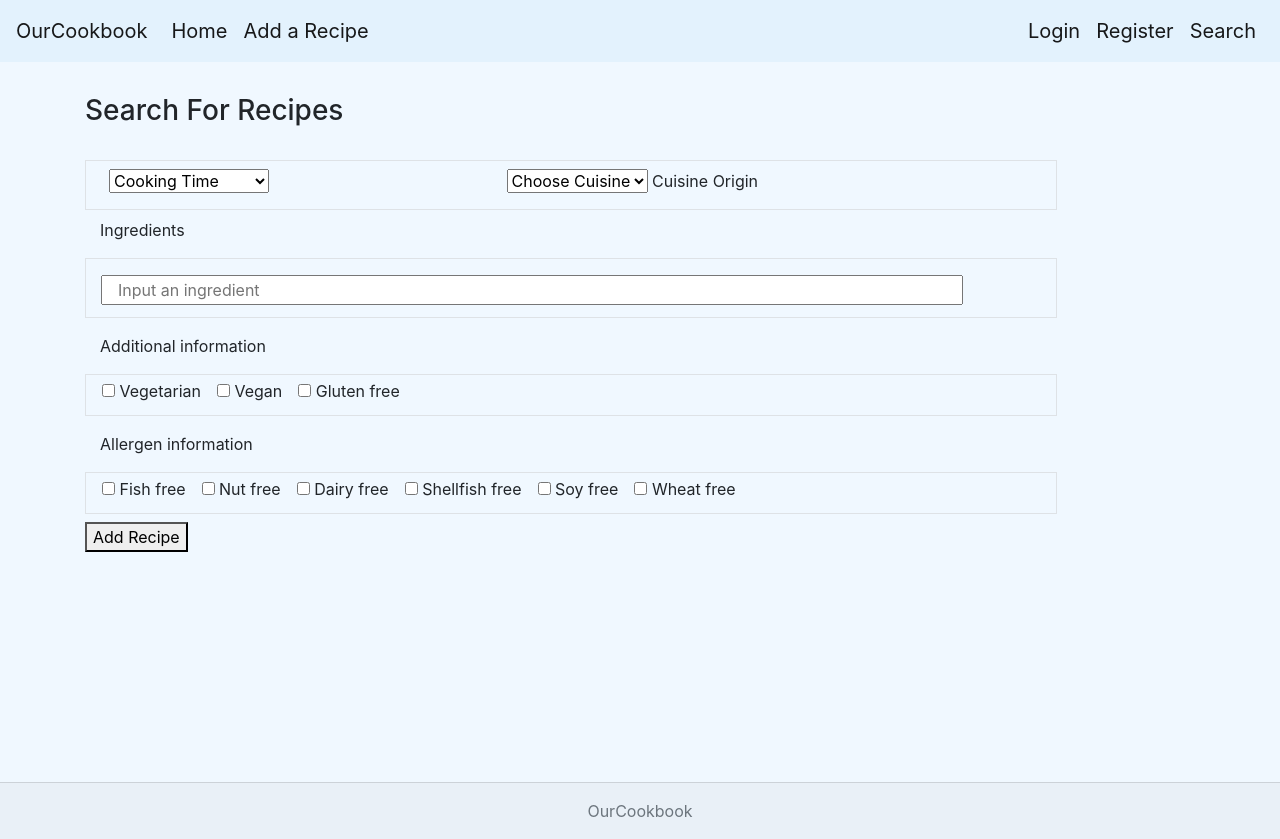
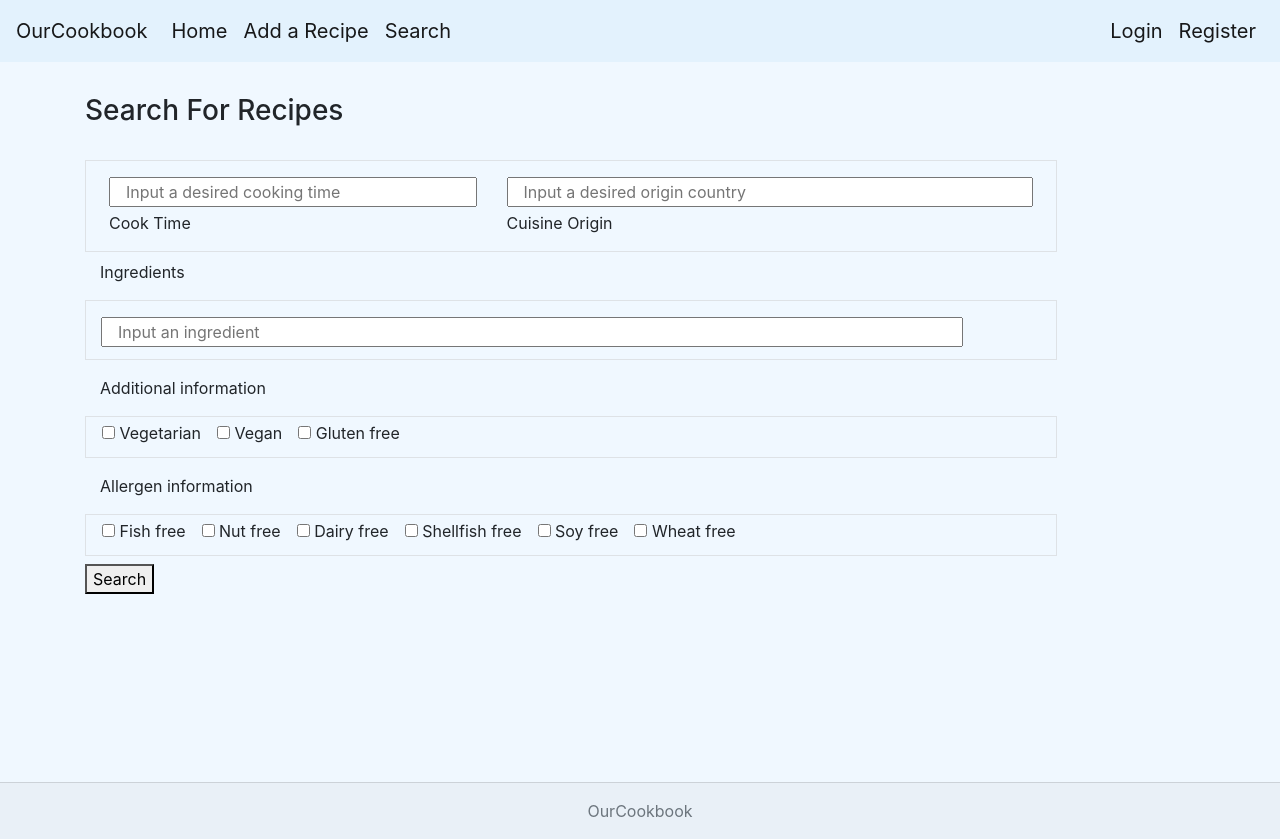
Before and after one commit to NinjaAiden/dcd-milestone-project, a Flask app: page /custom_search in a window 1280 px wide. Run offline with Flask 2, Linux system fonts and the light colour scheme; data that the repository does not hold is empty; some libraries are stand-ins or nearby versions.

Commit message:
cook time search functional

```diff
--- a/app.py
+++ b/app.py
@@ -363,7 +363,48 @@ def upvote_recipe(recipe_id):
 def custom_search():
     return render_template('search.html',cuisine=mongo.db.cuisine.find())
 
+@app.route('/search_page', methods=["POST"])
+def search_page():
 
+    user_input = request.form.to_dict()
+    empty_flag = { # As in if no input is given
+        "cookTimeSearch": "",
+        "cuisineSearch": "",
+        "ingredientField": "",
+    }
+    if user_input == empty_flag:
+        return redirect(url_for('custom_search'))
+    ingredients = []
+    for key, val in user_input.items():
+        if 'ingredient' in key and len(val.strip()) > 0:
+            ingredients.append(val)
+
+    q = {}
+    q["$and"] = []
+
+    if len(request.form['cookTimeSearch']) > 0:
+        q["$and"].append({"cook_time": {"$lt": request.form['cookTimeSearch'].strip()}})
+
+    if q != {}:
+        recipes = mongo.db.recipes.find(q).sort([('created', -1)])
+        session['q'] = q
+        return redirect(url_for('search_results'))
+
+@app.route('/search_results', methods=["GET"])
+def search_results():
+
+    q = session['q']
+
+    page = request.args.get(get_page_parameter(), type=int, default=1)
+
+    recipes=mongo.db.recipes.find(q).sort("created", -1).skip((page - 1) * per_page).limit(per_page)
+
+    pagination = Pagination(page=page, per_page=per_page, total=recipes.count(), record_name='recipes', bs_version=4)
+
+    return render_template('recipes.html',
+        recipes=recipes,
+        pagination=pagination
+        )
 
 # helper function for allergen information
 def get_allergen_info(allergens):
--- a/templates/base.html
+++ b/templates/base.html
@@ -29,6 +29,9 @@
                 <li class="nav-item active">
                     <a class="nav-link" href="{{url_for('add_recipe')}}">Add a Recipe<span class="sr-only"></span></a>
                 </li>
+                 <li class="nav-item active">
+                    <a class="nav-link" href="{{url_for('custom_search')}}">Search<span class="sr-only"></span></a>
+                </li>
             </ul>
             <ul class="navbar-nav">
                 {% if 'username' in session %}
@@ -41,9 +44,6 @@
                 </li>
                 <li class="nav-item active">
                     <a class="nav-link" href="{{url_for('register')}}">Register<span class="sr-only"></span></a>
-                </li>
-                <li class="nav-item active">
-                    <a class="nav-link" href="{{url_for('custom_search')}}">Search<span class="sr-only"></span></a>
                 </li>
                 {% endif %}
             </ul>
--- a/templates/search.html
+++ b/templates/search.html
@@ -4,37 +4,21 @@
         <h3 class="mt-3 mb-3">Search For Recipes</h3>
     </div>
     <div class="row">
-        <form action="{{ url_for('insert_recipe') }}" method="POST" class="col-12">
+        <form action="{{ url_for('search_page') }}" method="POST" class="col-12">
             <div class="row border p-2 mb-2">
                 <!-- cook time input -->
                 <div class="col-5">
-                    <select id="cookTimeSearch" name="cookTimeSearch">
-                        <option value="" disabled selected>
-                            Cooking Time
-                        </option>
-                        <option value="<30">
-                            Less than 30 mins
-                        </option>
-                        <option value=">=30 <45">
-                            30 - 45 mins
-                        </option>
-                        <option value=">=45 <60">
-                            45 - 60 mins
-                        </option>
-                        <option value=">=60">
-                            Over 1 Hour
-                        </option>
-                    </select>
+                    <div class="input-field mt-2">
+                        <input class="col-12 mb-1" name='cookTimeSearch' id="cookTimeSearch" placeholder="Input a desired cooking time" type="number">
+                    </div>
+                    <label for="cookTimeSearch">Cook Time</label>
                 </div>
                 <!-- cuisine selector -->
                 <div class="col-7">
-                    <select id="cuisine" name="cuisine_type" required>
-                        <option value="" disabled selected>Choose Cuisine</option>
-                        {% for cuis in cuisine %}
-                        <option value="{{cuis.cuisine_type}}">{{cuis.cuisine_type.capitalize()}}</option>
-                        {% endfor %}
-                    </select>
-                    <label for="cuisine_slector">Cuisine Origin</label>
+                    <div class="input-field mt-2">
+                        <input class="col-12 mb-1" name='cuisineSearch' id="cuisineSearch" placeholder="Input a desired origin country" type="text">
+                    </div>
+                    <label for="cuisineSearch">Cuisine Origin</label>
                 </div>
             </div>
             <!-- ingredients list -->
@@ -42,7 +26,7 @@
             <div class="row border py-2">
                 <div class="col-12" id="ingredient_outer">
                     <div class="input-field mt-2">
-                        <input class="col-11 mb-1" id="ingredient_field" placeholder="Input an ingredient" type="text">
+                        <input class="col-11 mb-1" name='ingredientField' id="ingredientField" placeholder="Input an ingredient" type="text">
                     </div>
                 </div>
             </div>
@@ -119,7 +103,7 @@
             </div>
             <!-- submit button -->
             <div class="row my-2">
-                <button type="submit" id="submitButton">Add Recipe</button>
+                <button type="submit" id="submitButton">Search</button>
                 </button>
             </div>
         </form>
```
